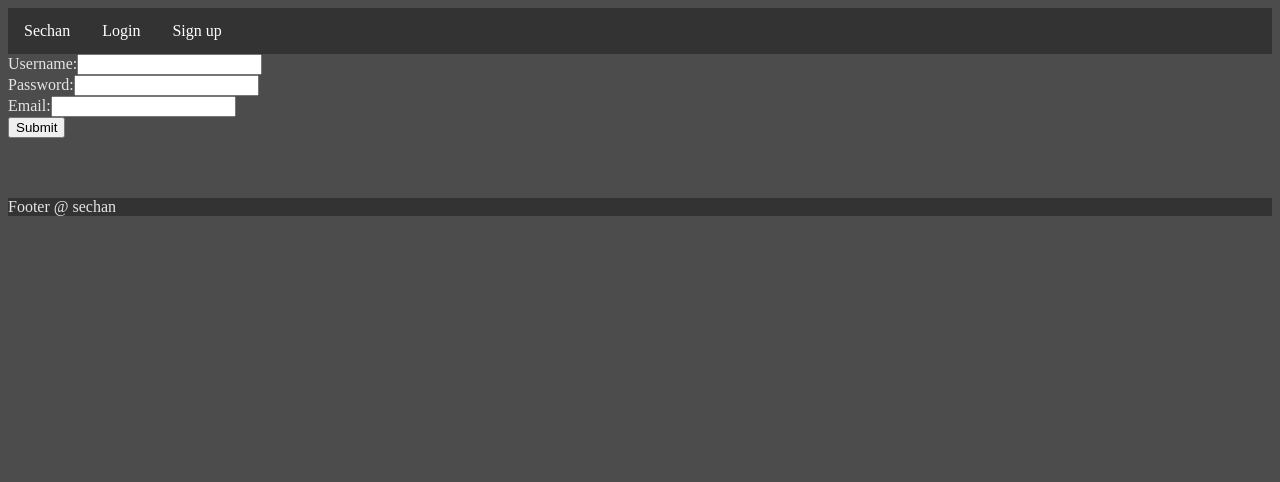
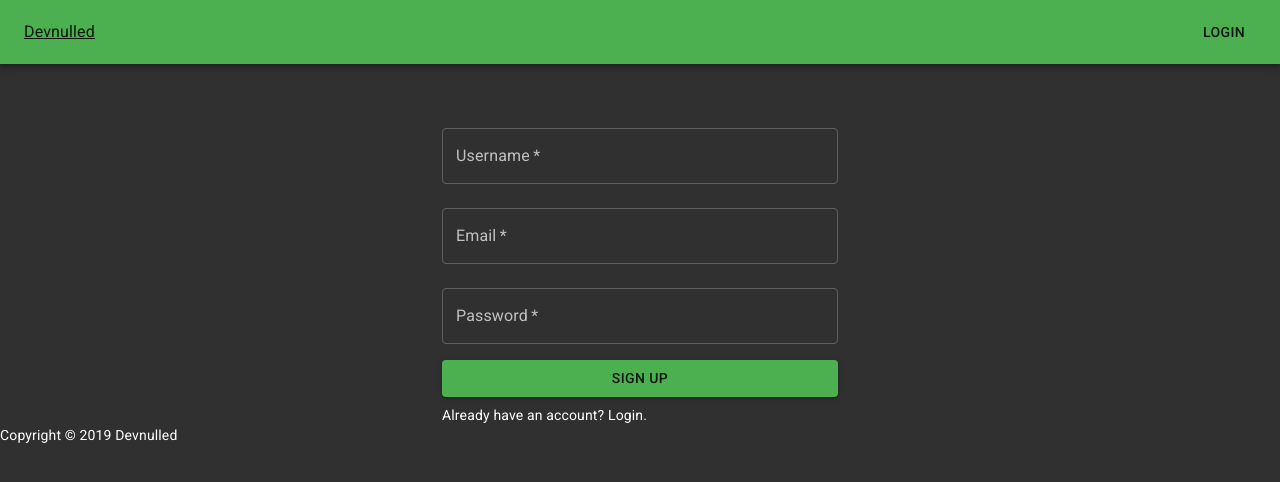
Before and after one commit to rmartind/secchan, a React (Create React App) app in the folder client/: page /signup in a window 1280 px wide. Shown: the top 482 px of the page. Built offline with nearby package versions, Linux system fonts and the light colour scheme.

Commit message:
Implement material-ui. Implement login and signup pages.

```diff
--- a/client/package.json
+++ b/client/package.json
@@ -3,6 +3,9 @@
   "version": "0.1.0",
   "private": true,
   "dependencies": {
+    "@material-ui/core": "^4.3.0",
+    "@material-ui/icons": "^4.2.1",
+    "@material-ui/styles": "^4.3.0",
     "isomorphic-fetch": "^2.2.1",
     "prop-types": "^15.7.2",
     "react": "^16.8.6",
--- a/client/public/index.html
+++ b/client/public/index.html
@@ -3,6 +3,7 @@
   <head>
     <meta charset="utf-8" />
     <link rel="shortcut icon" href="%PUBLIC_URL%/favicon.ico" />
+    <link rel="stylesheet" href="https://fonts.googleapis.com/css?family=Roboto:300,400,500,700&display=swap" />
     <meta
       name="viewport"
       content="width=device-width, initial-scale=1, shrink-to-fit=no"
@@ -22,7 +23,7 @@
       work correctly both with client-side routing and a non-root public URL.
       Learn how to configure a non-root public URL by running `npm run build`.
     -->
-    <title>Sechan</title>
+    <title>Devnulled</title>
   </head>
   <body>
     <noscript>You need to enable JavaScript to run this app.</noscript>
--- a/client/src/components/App.js
+++ b/client/src/components/App.js
@@ -1,5 +1,4 @@
 import React from 'react';
-import './App.css';
 import Channels from '../containers/Channels';
 
 const App = () => (
--- a/client/src/components/Footer.js
+++ b/client/src/components/Footer.js
@@ -2,7 +2,7 @@ import React from 'react';
 
 const Footer = () => (
   <footer className="main-footer">
-    Footer @ sechan
+    Copyright © 2019 Devnulled
   </footer>
 );
 
--- a/client/src/components/Login.js
+++ b/client/src/components/Login.js
@@ -1,13 +1,34 @@
 import React from 'react';
-import { connect } from 'react-redux';
-import { bindActionCreators } from 'redux';
-import { login } from '../actions';
+import { NavLink } from 'react-router-dom';
+import {
+  TextField,
+  MenuItem,
+  Button,
+  Container,
+  Grid,
+  Link
+} from '@material-ui/core';
 
+import { makeStyles } from '@material-ui/core/styles';
 
+const useStyles = makeStyles(theme => ({
+  root: {
+    display: 'flex',
+    flexDirection: 'column',
+    alignItems: 'center',
+    marginTop: theme.spacing(6),
+  },
+  form: {
+    width: '100%',
+  },
+  button: {
+    width: '100%',
+    margin: theme.spacing(1, 0, 1),
+  },
+}));
 
-// eslint-disable-next-line react/prefer-stateless-function
-class Login extends React.Component {
-  handleOnSubmit = event => {
+const Login = ({ login }) => {
+  const handleOnSubmit = (event) => {
     event.preventDefault();
 
     const username = event.target.username.value;
@@ -15,35 +36,60 @@ class Login extends React.Component {
     const data = {
       username,
       password,
-    }
-    this.props.login(data)
-  }
+    };
+    login(data);
+  };
+  const classes = useStyles();
 
-  render() {
-    return (
-      <div className="wrapper">
-        <form onSubmit={this.handleOnSubmit}>
-          <label htmlFor="username">Username:</label>
-          <input type="text" name="username" id="username" required />
-          <label>Password:</label>
-          <input type="text" name="password" id="password" required />
-
-          <button>Submit</button>
+  return (
+    <Container maxWidth="xs">
+      <div className={classes.root}>
+        <form className={classes.form} noValidate onSubmit={handleOnSubmit}>
+          <TextField
+            required
+            id="username"
+            label="Username"
+            fullWidth
+            className="textfield"
+            margin="normal"
+            variant="outlined"
+            color="inherit"
+          />
+          <TextField
+            required
+            id="password"
+            label="Password"
+            fullWidth
+            className="textfield"
+            margin="normal"
+            variant="outlined"
+            color="inherit"
+          />
+          <Button
+            className={classes.button}
+            fullWidth
+            type="submit"
+            variant="contained"
+            color="primary"
+          >
+            Login
+          </Button>
+          <Grid container>
+            <Grid item xs>
+              <Link color="inherit" component={NavLink} to="/reset">
+                Need a password reset?
+              </Link>
+            </Grid>
+            <Grid item>
+              <Link color="inherit" component={NavLink} to="/signup">
+                New? Sign up here.
+              </Link>
+            </Grid>
+          </Grid>
         </form>
       </div>
-    );
-  }
-}
+    </Container>
+  );
+};
 
-const mapDispatch = dispatch => bindActionCreators(
-  {
-    login,
-  },
-  dispatch,
-);
-
-export default connect(null, mapDispatch)(Login);
-
-
-
-//export default Login;
+export default Login;
--- a/client/src/components/Nav.js
+++ b/client/src/components/Nav.js
@@ -1,14 +1,19 @@
 import React from 'react';
 import { NavLink } from 'react-router-dom';
+import AppBar from '@material-ui/core/AppBar';
+import ToolBar from '@material-ui/core/Toolbar';
+import Button from '@material-ui/core/Button';
+import Typography from '@material-ui/core/Typography';
 
 const Nav = () => (
-  <nav className="main-nav">
-    <ul>
-      <li><NavLink to="/">Sechan</NavLink></li>
-      <li><NavLink to="/login">Login</NavLink></li>
-      <li><NavLink to="/signup">Sign up</NavLink></li>
-    </ul>
-  </nav>
+  <AppBar position="sitcky">
+    <ToolBar>
+      <Typography type="Devnulled" color="inherit" style={{ flex: 1 }} component={NavLink} to="/">
+        Devnulled
+      </Typography>
+      <Button color="inherit" component={NavLink} to="/login">Login</Button>
+    </ToolBar>
+  </AppBar>
 );
 
 export default Nav;
--- a/client/src/components/Root.js
+++ b/client/src/components/Root.js
@@ -2,27 +2,40 @@ import { BrowserRouter as Router, Route, Switch } from 'react-router-dom';
 import { Provider } from 'react-redux';
 import PropTypes from 'prop-types';
 import React from 'react';
+import { MuiThemeProvider, createMuiTheme } from '@material-ui/core/styles';
+import CssBaseline from "@material-ui/core/CssBaseline";
+import green from '@material-ui/core/colors/green';
 import App from './App';
-import Signup from './Signup';
-import Login from './Login';
+import Signup from '../containers/Signup';
+import Login from '../containers/Login';
 import Footer from './Footer';
 import Header from './Header';
 import Nav from './Nav';
 import Channel from '../containers/Channel';
 import Thread from '../containers/Thread';
 
+const theme = createMuiTheme({
+  palette: {
+    type: 'dark',
+    primary: green,
+  },
+});
+
 const Root = ({ store }) => (
   <Provider store={store}>
     <Router>
+      <MuiThemeProvider theme={theme}>
+        <CssBaseline />
         <Header Nav={Nav} />
         <Switch>
-        <Route path="/login" component={Login} />
-        <Route path="/signup" component={Signup} />
+          <Route exact path="/login" component={Login} />
+          <Route exact path="/signup" component={Signup} />
           <Route exact path="/" component={App} />
           <Route exact path="/:channelName" component={Channel} />
           <Route exact path="/:channelName/:threadID" component={Thread} />
         </Switch>
         <Footer />
+        </MuiThemeProvider>
     </Router>
   </Provider>
 );
--- a/client/src/components/Signup.js
+++ b/client/src/components/Signup.js
@@ -1,48 +1,99 @@
 import React from 'react';
-import { connect } from 'react-redux';
-import { bindActionCreators } from 'redux';
-import { signUp } from '../actions';
+import { NavLink } from 'react-router-dom';
+import {
+  TextField,
+  MenuItem,
+  Button,
+  Container,
+  Grid,
+  Link,
+} from '@material-ui/core';
 
+import { makeStyles } from '@material-ui/core/styles';
 
+const useStyles = makeStyles(theme => ({
+  root: {
+    display: 'flex',
+    flexDirection: 'column',
+    alignItems: 'center',
+    marginTop: theme.spacing(6),
+  },
+  form: {
+    width: '100%',
+  },
+  button: {
+    width: '100%',
+    margin: theme.spacing(1, 0, 1),
+  },
+}));
 
-// eslint-disable-next-line react/prefer-stateless-function
-class Signup extends React.Component {
-  handleOnSubmit = event => {
+const Signup = ({ signUp }) => {
+  const handleOnSubmit = (event) => {
     event.preventDefault();
 
     const data = {
       username: event.target.username.value,
       password: event.target.password.value,
       email: event.target.email.value,
-    }
-    this.props.signUp(data);
-  }
+    };
+    signUp(data);
+  };
+  const classes = useStyles();
 
-  render() {
-    return (
-      <div className="wrapper">
-        <form onSubmit={this.handleOnSubmit}>
-          <label htmlFor="username">Username:</label>
-          <input type="text" name="username" id="username" required />
-          <br></br>
-          <label htmlFor="password">Password:</label>
-          <input type="text" name="password" id="password" required />
-          <br></br>
-          <label htmlFor="email">Email:</label>
-          <input type="text" name="email" id="email" required />
-           <br></br>
-          <button>Submit</button>
+  return (
+    <Container maxWidth="xs">
+      <div className={classes.root}>
+        <form className={classes.form} noValidate onSubmit={handleOnSubmit}>
+          <TextField
+            required
+            id="username"
+            label="Username"
+            fullWidth
+            className="textfield"
+            margin="normal"
+            variant="outlined"
+            color="inherit"
+          />
+          <TextField
+            required
+            id="email"
+            label="Email"
+            fullWidth
+            className="textfield"
+            margin="normal"
+            variant="outlined"
+            color="inherit"
+          />
+          <TextField
+            required
+            id="password"
+            label="Password"
+            fullWidth
+            className="textfield"
+            margin="normal"
+            variant="outlined"
+            color="inherit"
+          />
+          <Button
+            className={classes.button}
+            fullWidth
+            type="submit"
+            variant="contained"
+            color="primary"
+          >
+            Sign up
+          </Button>
+          <Grid container>
+            <Grid item>
+              <Link color="inherit" component={NavLink} to="/login">
+                Already have an account? Login.
+              </Link>
+            </Grid>
+          </Grid>
         </form>
       </div>
-    );
-  }
-}
+    </Container>
+  );
+};
 
-const mapDispatch = dispatch => bindActionCreators(
-  {
-    signUp,
-  },
-  dispatch,
-);
-
-export default connect(null, mapDispatch)(Signup);
+export default Signup;
--- /dev/null
+++ b/client/src/containers/Login.js
@@ -0,0 +1,13 @@
+import { connect } from 'react-redux';
+import { bindActionCreators } from 'redux';
+import { login } from '../actions';
+import Login from '../components/Login';
+
+const mapDispatch = dispatch => bindActionCreators(
+  {
+    login,
+  },
+  dispatch,
+);
+
+export default connect(null, mapDispatch)(Login);
--- /dev/null
+++ b/client/src/containers/Signup.js
@@ -0,0 +1,14 @@
+import React from 'react';
+import { connect } from 'react-redux';
+import { bindActionCreators } from 'redux';
+import { signUp } from '../actions';
+import Signup from '../components/Signup';
+
+const mapDispatch = dispatch => bindActionCreators(
+  {
+    signUp,
+  },
+  dispatch,
+);
+
+export default connect(null, mapDispatch)(Signup);
```
Also changed, not shown: client/src/components/Root.css (renamed from client/src/components/App.css), 2 other files (tests, documents, lock files or other folders). Lines whose indentation alone changed are shown as unchanged.
